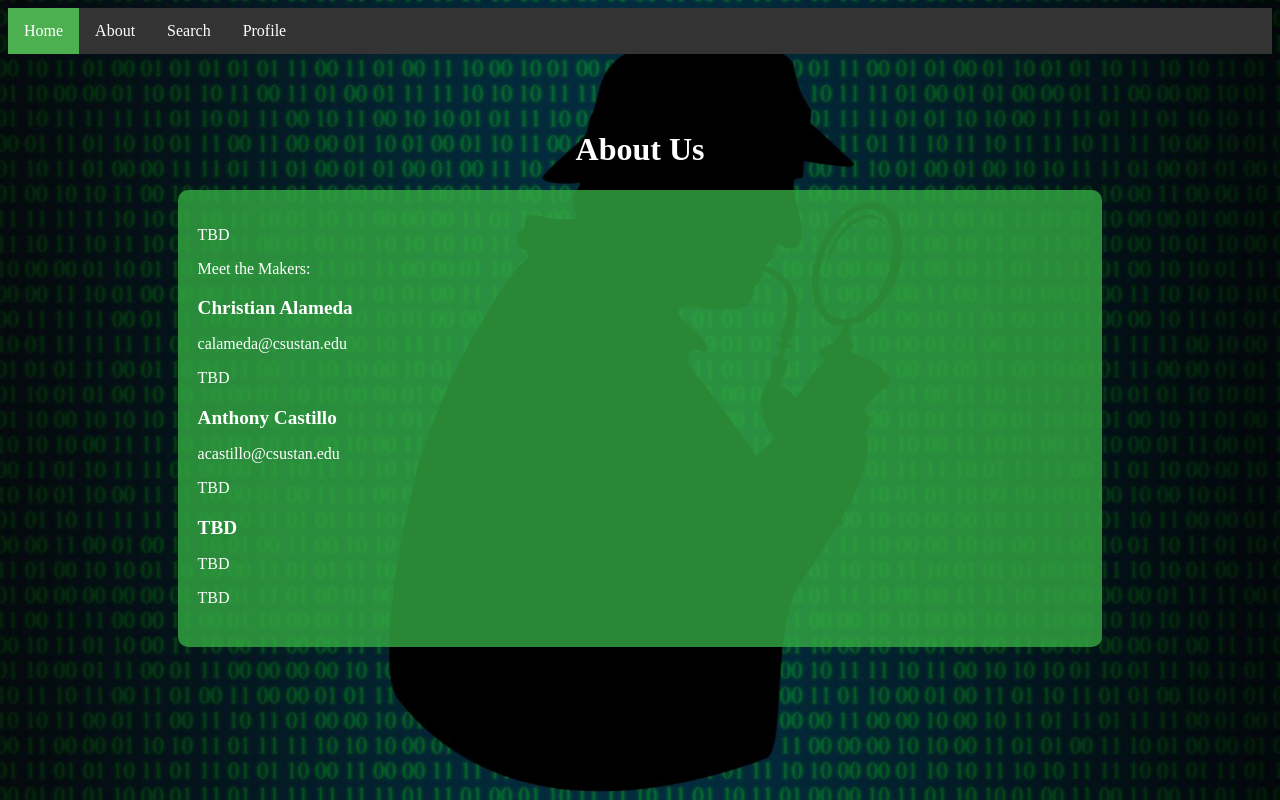
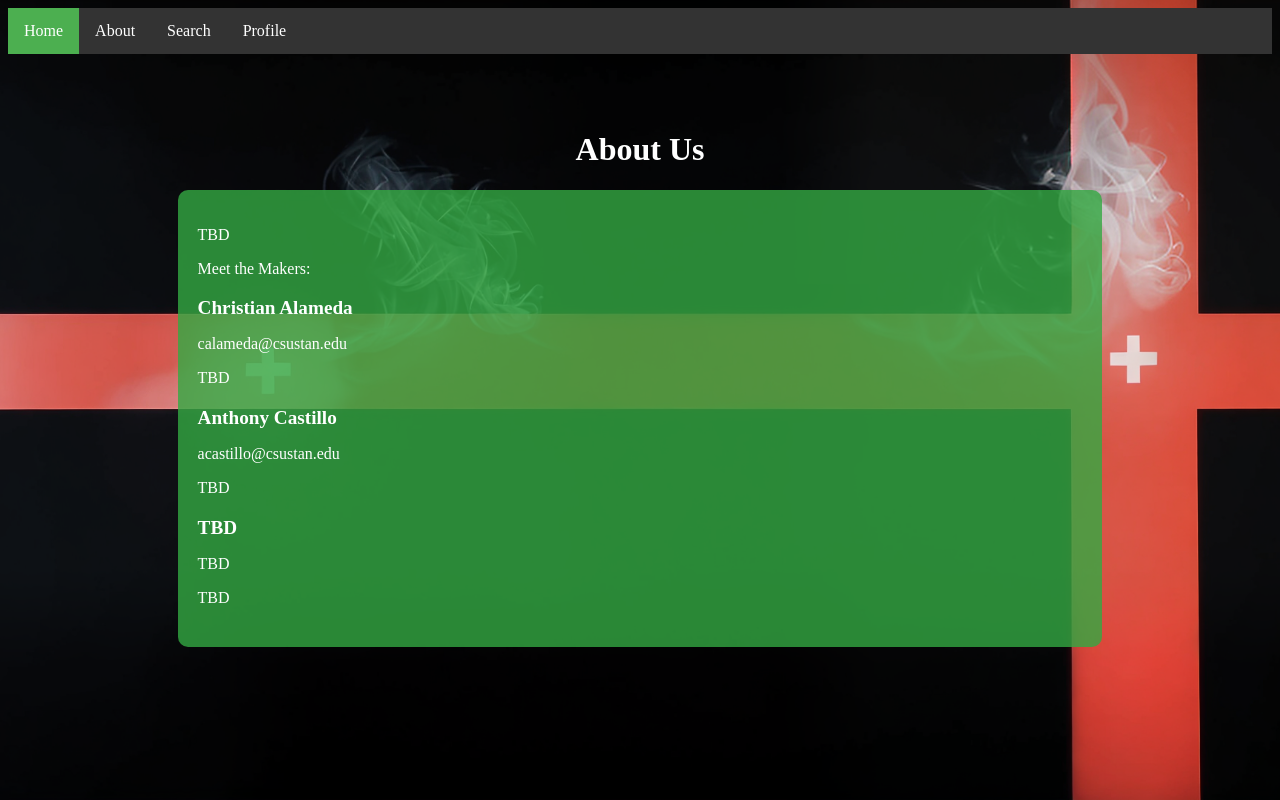
Before and after one commit to CastilloAnthony/UC_Merced_Hack_ACS, a Flask app: page /about in a window 1280 px wide. Run offline with Flask 3, Linux system fonts and the light colour scheme.

Commit message:
Updated background image

```diff
--- a/static/styles/style.css
+++ b/static/styles/style.css
@@ -1,6 +1,6 @@
 /* CHRISTIAN */
 html{
-    background-image: url('/static/images/sherlock.jpg');    /* background-size: cover; */
+    background-image: url('/static/images/medicalCross.png');    /* background-size: cover; */
     /* background-size:30px; */
     background-repeat: no-repeat;
 }
--- a/static/styles/style1.css
+++ b/static/styles/style1.css
@@ -1,6 +1,6 @@
 /*CHRISTIAN*/
 html{
-    background-image: url('/static/images/sherlock.jpg');
+    background-image: url('/static/images/medicalCross.png');
     background-size: cover;
     background-position: center;
     background-repeat: no-repeat;
```
Also changed, not shown: static/images/medicalCross.png (added), static/images/sherlock.jpg (deleted).
